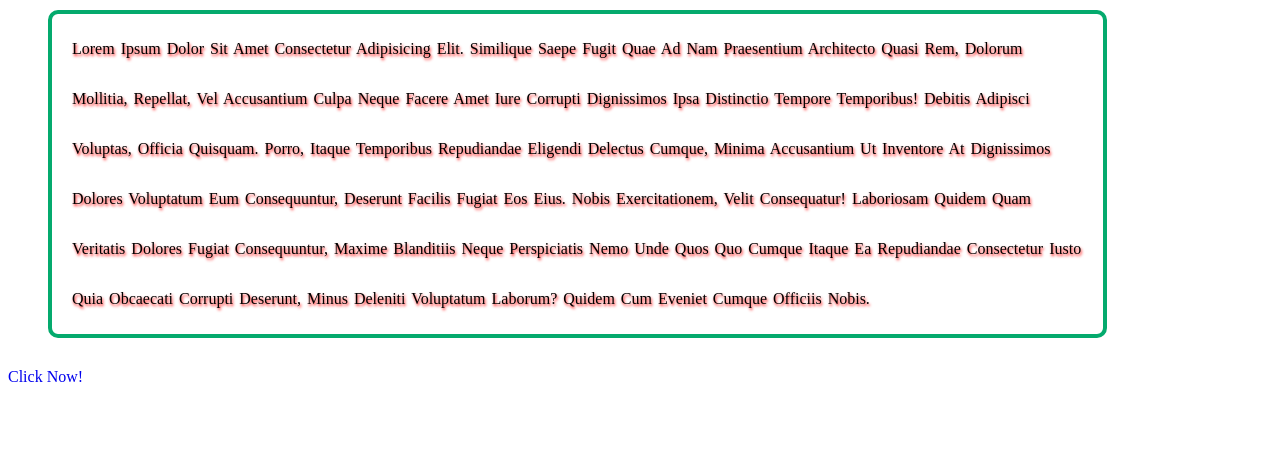
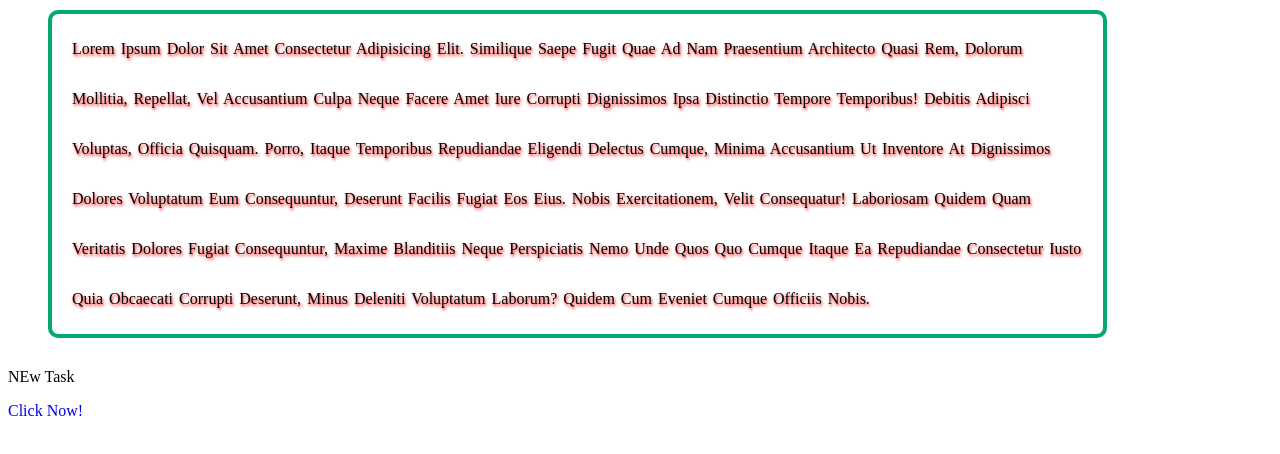
Before and after one commit to amitavrc/webdev-hw, a plain HTML site: page index.html in a window 1280 px wide. Drawn offline with Linux system fonts and the light colour scheme.

Commit message:
13 Dec HW

```diff
--- a/index.html
+++ b/index.html
@@ -6,6 +6,8 @@
 <body>
 	<div class="ab">Lorem ipsum dolor sit amet consectetur adipisicing elit. Similique saepe fugit quae ad nam praesentium architecto quasi rem, dolorum mollitia, repellat, vel accusantium culpa neque facere amet iure corrupti dignissimos ipsa distinctio tempore temporibus! Debitis adipisci voluptas, officia quisquam. Porro, itaque temporibus repudiandae eligendi delectus cumque, minima accusantium ut inventore at dignissimos dolores voluptatum eum consequuntur, deserunt facilis fugiat eos eius. Nobis exercitationem, velit consequatur! Laboriosam quidem quam veritatis dolores fugiat consequuntur, maxime blanditiis neque perspiciatis nemo unde quos quo cumque itaque ea repudiandae consectetur iusto quia obcaecati corrupti deserunt, minus deleniti voluptatum laborum? Quidem cum eveniet cumque officiis nobis.</div>
 
+	<p>NEw Task</p>
+
 	<a href="#">Click Now!</a>
 </body>
 </html>
```
Also changed, not shown: style.css (line endings or trailing spaces).
